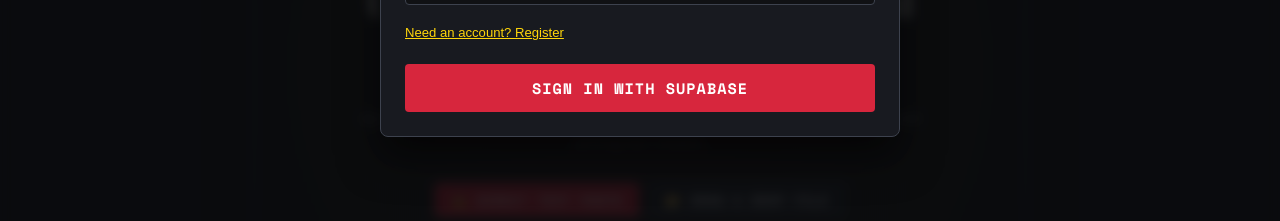
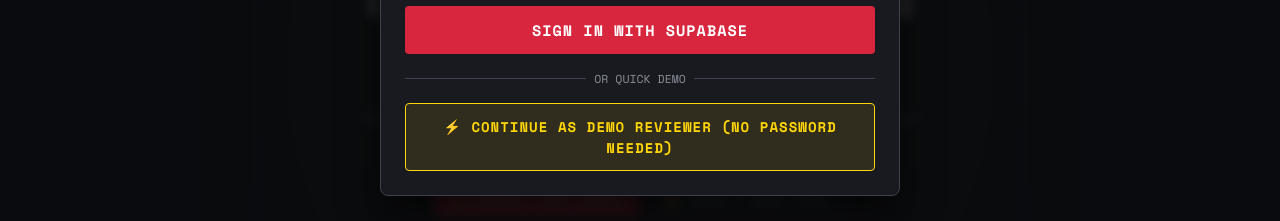
Before and after one commit to athrv-j/PARAKH, a React (Vite) app in the folder web/: page / in a window 1280 px wide. Both pictures are taken after a click on the button "⚡ Supabase Auth". Shown: the part 456-677 px from the top of the page. Built offline with nearby package versions, Linux system fonts and the light colour scheme; no server answers; a web font is replaced by a local one.

Commit message:
feat(auth): add one-click demo reviewer sign-in option

```diff
--- a/web/src/components/AuthModal.tsx
+++ b/web/src/components/AuthModal.tsx
@@ -36,6 +36,18 @@ export const AuthModal: React.FC<AuthModalProps> = ({ isOpen, onClose, onAuthSta
 
   if (!isOpen) return null;
 
+  const handleDemoSignIn = () => {
+    const demoUser = {
+      id: 'demo-reviewer-01',
+      email: 'lead.reviewer@agency.com',
+      user_metadata: { role: 'reviewer', name: 'Lead Brand Reviewer' }
+    };
+    setCurrentUser(demoUser);
+    if (onAuthStateChange) onAuthStateChange(demoUser);
+    setSuccessMessage('✓ Logged in as Demo Lead Reviewer!');
+    setTimeout(onClose, 800);
+  };
+
   const handleAuthSubmit = async (e: React.FormEvent) => {
     e.preventDefault();
     setErrorMessage('');
@@ -43,7 +55,7 @@ export const AuthModal: React.FC<AuthModalProps> = ({ isOpen, onClose, onAuthSta
     const client = getSupabase();
 
     if (!client) {
-      setErrorMessage('Supabase is not configured. Configure VITE_SUPABASE_URL and VITE_SUPABASE_ANON_KEY in your environment.');
+      setErrorMessage('Supabase Cloud is not configured on this instance. Click "Continue as Demo Reviewer" below to test authenticated workflows.');
       return;
     }
 
@@ -284,6 +296,29 @@ export const AuthModal: React.FC<AuthModalProps> = ({ isOpen, onClose, onAuthSta
               >
                 {loading ? 'Authenticating...' : isSignUp ? 'Register with Supabase' : 'Sign In with Supabase'}
               </button>
+
+              <div style={{ margin: '1rem 0', display: 'flex', alignItems: 'center', gap: '0.5rem' }}>
+                <div style={{ flex: 1, height: '1px', backgroundColor: 'var(--color-docket-border)' }} />
+                <span style={{ fontSize: '0.72rem', color: 'var(--color-steel)', fontFamily: 'var(--font-mono)' }}>OR QUICK DEMO</span>
+                <div style={{ flex: 1, height: '1px', backgroundColor: 'var(--color-docket-border)' }} />
+              </div>
+
+              <button
+                type="button"
+                onClick={handleDemoSignIn}
+                className="btn"
+                style={{
+                  width: '100%',
+                  padding: '0.75rem',
+                  fontSize: '0.88rem',
+                  fontWeight: 600,
+                  backgroundColor: 'rgba(255, 214, 10, 0.1)',
+                  border: '1px solid var(--color-highlighter)',
+                  color: 'var(--color-highlighter)'
+                }}
+              >
+                ⚡ Continue as Demo Reviewer (No Password Needed)
+              </button>
             </form>
           )}
 
```
